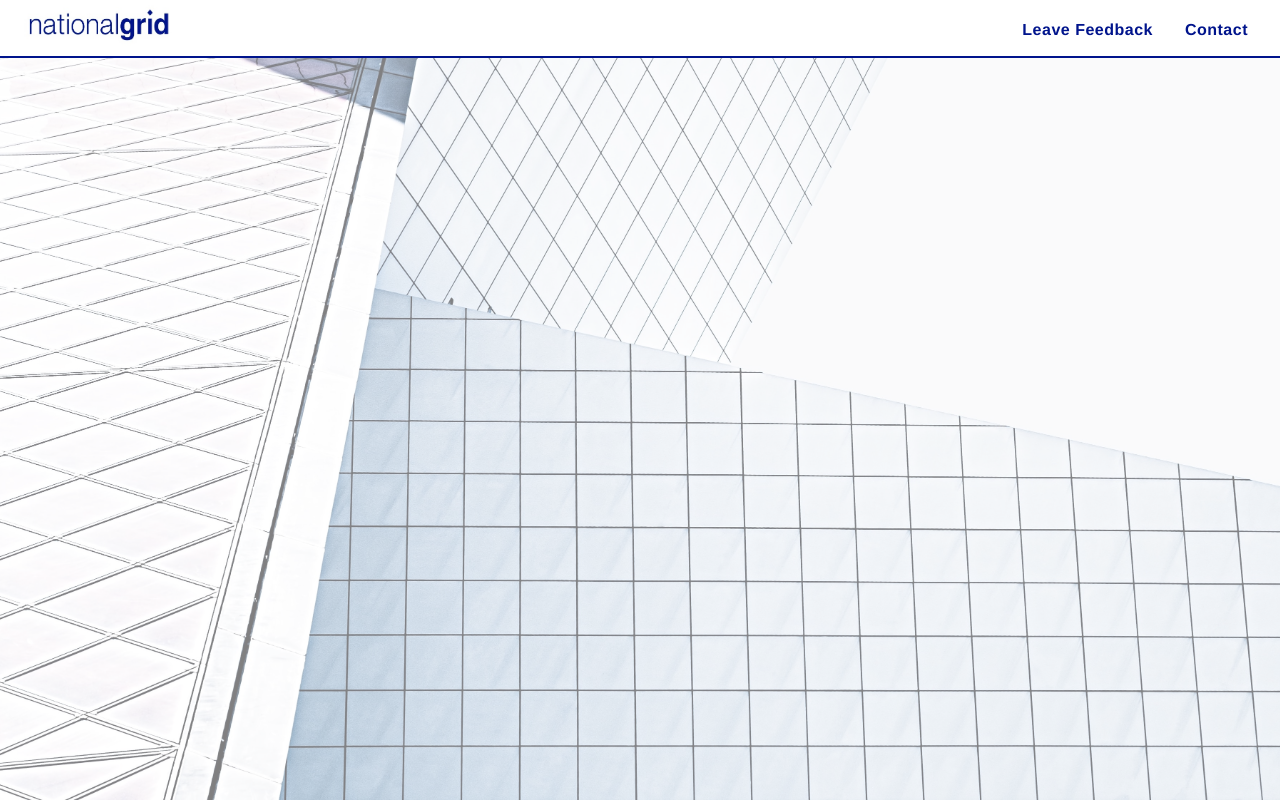
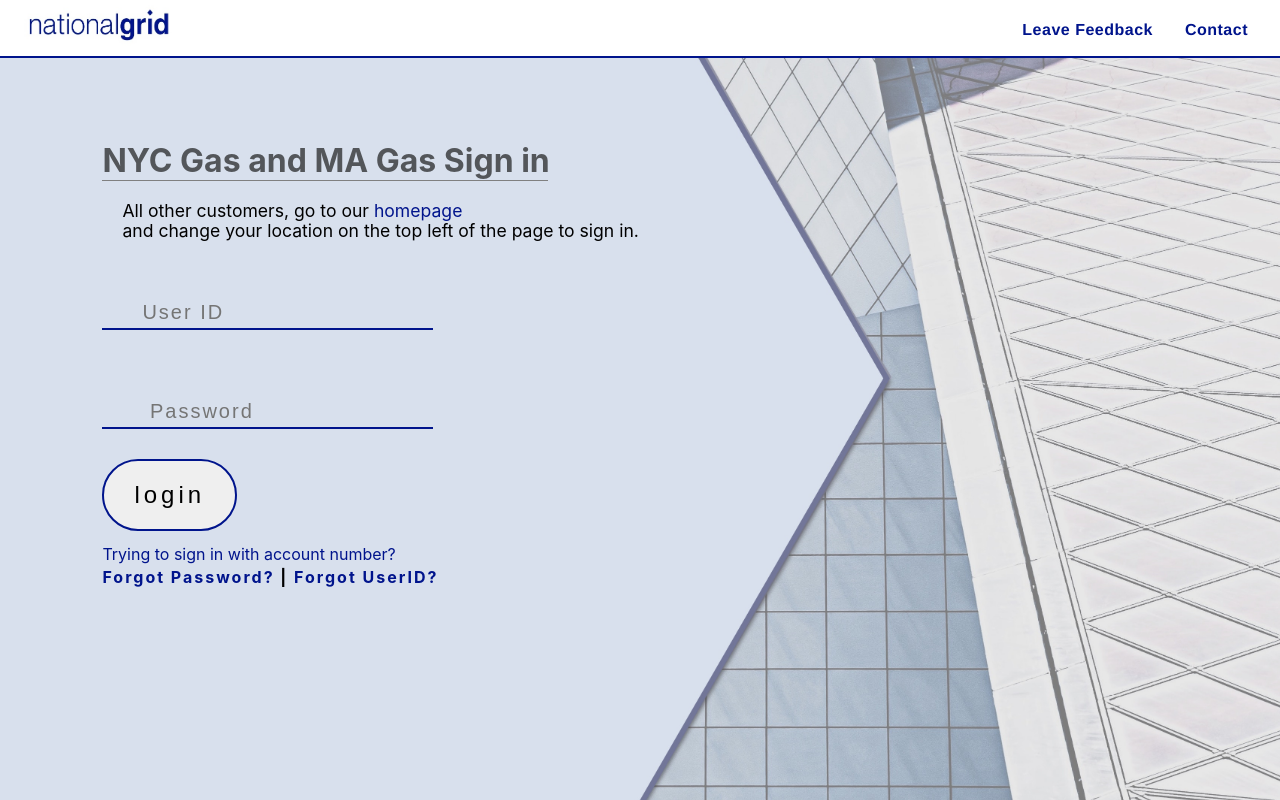
Before and after one commit to nirmaperera/NationalGridRedesign, a React (Create React App) app: page / in a window 1280 px wide. Shown: the top 800 px of the page. Built offline with nearby package versions, Linux system fonts and the light colour scheme.

Commit message:
added login content

```diff
--- a/src/App.js
+++ b/src/App.js
@@ -3,12 +3,14 @@ import { BrowserRouter } from "react-router-dom";
 
 import Navigation from './components/navigation/Navigation';
 import Main from './components/content/Main';
+import Footer from './components/footer/Footer';
 
 const App = () => (
 	<div>
 		<BrowserRouter>
 			<Navigation />
 			<Main />
+			<Footer />
 		</BrowserRouter>
 	</div>
 
--- a/src/components/content/Main.js
+++ b/src/components/content/Main.js
@@ -2,10 +2,14 @@
 
 import React from 'react';
 import './main.css';
+import Login from '../content/login/Login';
 
 const Main = () => (
 
-    <div className="container"></div>
+    <div className="container">
+        <Login />
+    </div>
+
 );
 
 export default Main;
--- /dev/null
+++ b/src/components/content/login/Login.js
@@ -0,0 +1,43 @@
+import React, { Component } from 'react'
+
+import './login.css';
+
+class Login extends Component {
+    render() {
+        return (
+            <div className="wrapper">
+
+                <form className="main-form">
+                    <h1>NYC Gas and MA Gas Sign in</h1>
+                    <hr />
+                    <p> All other customers, go to our <a href="https://www.nationalgridus.com/NY-Home/Default.aspx"> homepage</a> <br /> and change your location on the top left of the page to sign in.</p>
+
+                    <div className="inputFields">
+                        <input className="form-row" type="text" placeholder="User ID"></input>
+                        <input className="form-row" type="password" placeholder=" Password"></input>
+                        <input className="form-row" type="button" value="login"></input>
+                        <div></div>
+                    </div>
+
+                    <div className="note">
+                        <a href="https://online.nationalgridus.com/viewmybills/LoginActivate?applicurl=aHR0cHM6Ly9vbmxpbmUubmF0aW9uYWxncmlkdXMuY29tL3ZpZXdteWJpbGxzL215YWNjb3VudC8=&auth_method=0" >
+                            Trying to sign in with account number?</a>
+                    </div>
+
+                    <div className="forgotCreds">
+                        <a href="https://online.nationalgridus.com/forgetpass/KSE_Password.jsp">Forgot Password?</a>
+                        <span> | </span>
+                        <a href="https://online.nationalgridus.com/forgetpass/KSE_userid.jsp">Forgot UserID?</a>
+
+                    </div>
+                </form>
+            </div>
+
+
+
+        )
+    }
+}
+
+
+export default Login;
--- /dev/null
+++ b/src/components/content/login/login.css
@@ -0,0 +1,81 @@
+
+body{
+    overflow-x: hidden;
+}
+.wrapper{
+    width: 800px;
+    display: flex;
+   flex-direction: row;
+   justify-content: flex-start;
+   margin-top:-15%;
+   margin-left: -20%;
+
+}
+
+p{
+    font-size:1.1rem;
+    line-height:20px;
+    padding:20px
+
+}
+
+.main-form h1{
+ color: #53565a
+}
+
+.inputFields{
+    display: inline;
+}
+
+a, a:visited {
+    color:#00148c;
+    text-decoration: none;
+}
+
+hr{
+    width:80%;
+}
+
+.form-row{
+    display: flex;
+    justify-content: flex-start;
+    padding: 2em;
+}
+.note{
+    padding-top:2%;
+    line-height: 25px;
+}
+
+input[type="text"], input[type="password"]{
+    background-color: transparent;
+    border: 0;
+    border-bottom: solid 2px #00148c;
+    width: 45%;
+    padding-bottom: 4px;
+    color: #111;
+    font-weight: dark;
+    letter-spacing: 2px;
+    margin-bottom: 30px;
+    margin-right: 20px;
+    font-size: 20px;
+  }
+
+  input[type="button"]{
+    cursor: pointer;
+    border-radius: 50px;
+    padding: 20px 30px;
+    text-align: center;
+    font-size:1.5rem;
+    letter-spacing: 4px;
+    align-content: center;
+    border: 2px solid #00148c;
+  }
+
+  input[type="button"]:hover{
+      background-color:lightgray;
+  }
+
+  .forgotCreds{
+      letter-spacing: 2px;
+      font-weight: bold;
+  }
--- a/src/components/content/main.css
+++ b/src/components/content/main.css
@@ -5,6 +5,6 @@
 	background-repeat: no-repeat;
 	background-position: center;
     background-attachment:fixed;
-    padding:50%;
-    opacity: 0.5;
+    padding:20%;
+
 }
--- /dev/null
+++ b/src/components/footer/Footer.js
@@ -0,0 +1,11 @@
+import React from 'react';
+
+
+const Footer = props => (
+    <div>
+        <p>&copy; 2019 National Grid</p>
+        <a href="https://www.nationalgridus.com/Our-Company/Privacy-Policy"> Privacy Policy</a>
+    </div>
+);
+
+export default Footer;
--- a/src/components/navigation/sideDrawer/sideDrawer.css
+++ b/src/components/navigation/sideDrawer/sideDrawer.css
@@ -26,15 +26,22 @@
 }
 
 .side-drawer li{
-    margin: 0.5rem 0.5rem;
 	text-align: center;
-
+	font-family: Helvetica Neue,Helvetica,Arial Nova,Arial,sans-serif;
+	font-weight: 700;
+	padding: 10px;
 }
 
 .side-drawer a {
 	color: #00148c;
 	text-decoration: none;
-    font-size:1.2rem
+	font-size:1.0rem;
+	letter-spacing: 0.5px;
+
+}
+
+.side-drawer ul :hover{
+	background:#F4F5F7;
 }
 
 hr {
@@ -46,7 +53,6 @@ hr {
 	height: 1.3px;
 }
 
-
 @media(min-width:769px){
 	.side-drawer{
 		display: none;
```
Also changed, not shown: src/assets/images/background.jpg. Lines whose indentation alone changed are shown as unchanged.
